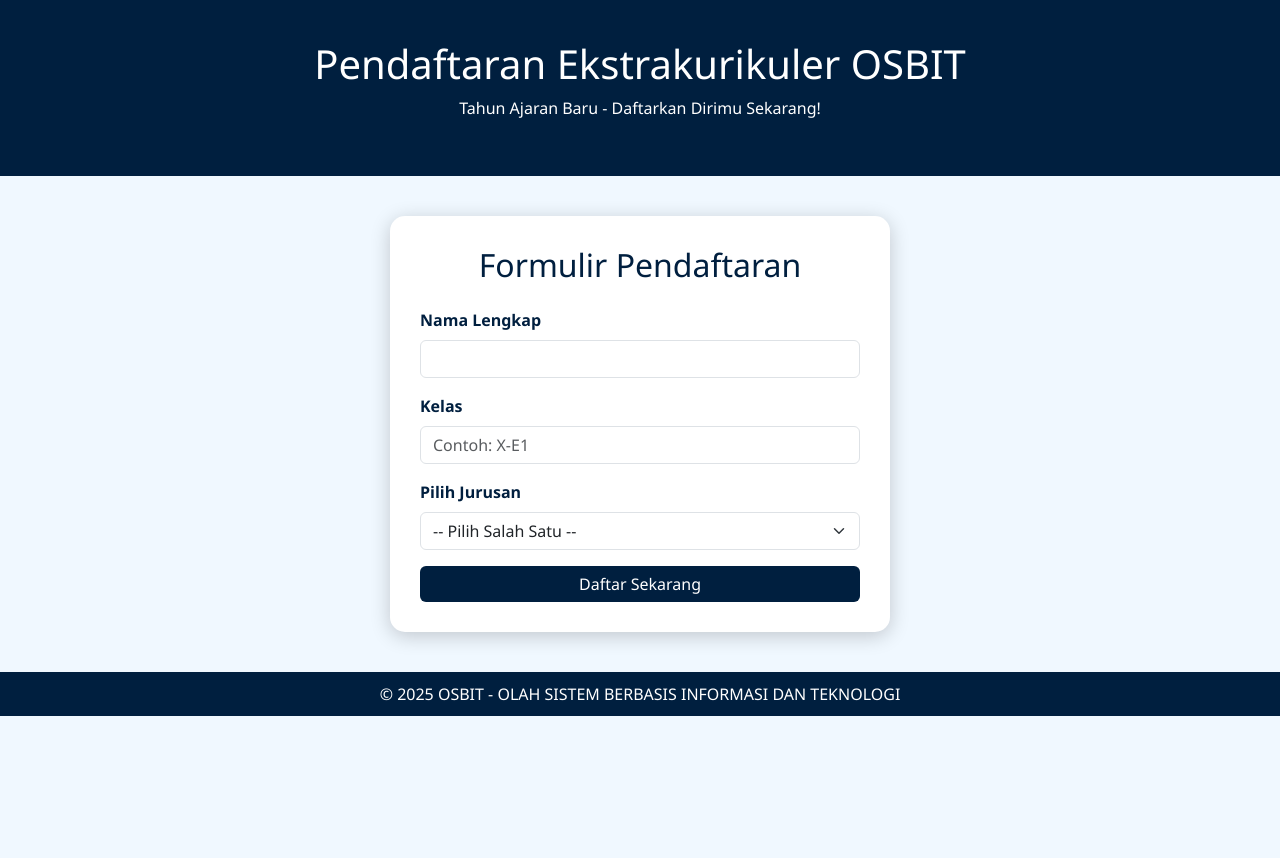
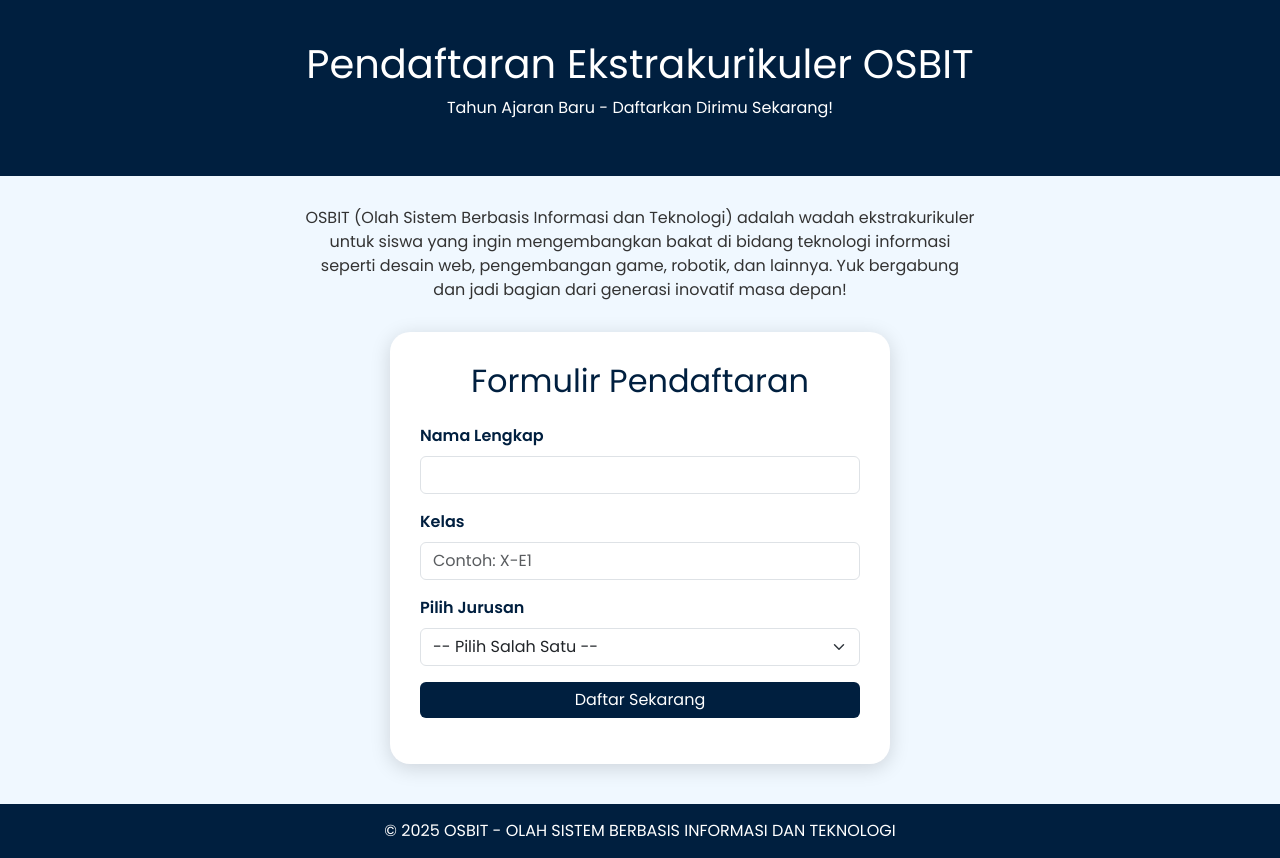
Before and after one commit to Lintangsacca/Pendaftaran_OSBIT, a plain HTML site: page index.html in a window 1280 px wide. Before the commit the page ends 800 px from the top, so only its background shows below. Drawn offline with nearby package versions, Linux system fonts and the light colour scheme.

Commit message:
Update index.html

```diff
--- a/index.html
+++ b/index.html
@@ -1,15 +1,19 @@
 <!DOCTYPE html>
 <html lang="id">
 <head>
-  <meta charset="UTF-8">
-  <meta name="viewport" content="width=device-width, initial-scale=1.0">
+  <meta charset="UTF-8" />
+  <meta name="viewport" content="width=device-width, initial-scale=1.0"/>
   <title>Pendaftaran Ekstra OSBIT</title>
+  <link rel="icon" href="https://cdn-icons-png.flaticon.com/512/711/711769.png" />
   <link href="https://cdn.jsdelivr.net/npm/bootstrap@5.3.0/dist/css/bootstrap.min.css" rel="stylesheet">
+  <link href="https://fonts.googleapis.com/css2?family=Poppins:wght@400;600&display=swap" rel="stylesheet">
   <style>
     body {
       background-color: #f0f8ff;
       color: #000;
-      font-family: 'Segoe UI', Tahoma, Geneva, Verdana, sans-serif;
+      font-family: 'Poppins', sans-serif;
+      margin: 0;
+      padding: 0;
     }
 
     header {
@@ -19,13 +23,21 @@
       text-align: center;
     }
 
+    .intro {
+      text-align: center;
+      margin: 30px auto 10px;
+      max-width: 700px;
+      color: #333;
+      padding: 0 15px;
+    }
+
     .form-container {
       background-color: #ffffff;
       padding: 30px;
-      border-radius: 15px;
-      box-shadow: 0 4px 20px rgba(0, 0, 0, 0.2);
+      border-radius: 20px;
+      box-shadow: 0 4px 20px rgba(0, 0, 0, 0.15);
       max-width: 500px;
-      margin: 40px auto;
+      margin: 30px auto;
     }
 
     label {
@@ -36,17 +48,20 @@
     .btn-primary {
       background-color: #001f3f;
       border: none;
+      transition: all 0.3s ease;
     }
 
     .btn-primary:hover {
       background-color: #0074D9;
+      transform: scale(1.03);
     }
 
     footer {
       background-color: #001f3f;
       color: white;
       text-align: center;
-      padding: 10px;
+      padding: 15px;
+      margin-top: 40px;
     }
   </style>
 </head>
@@ -55,6 +70,13 @@
     <h1>Pendaftaran Ekstrakurikuler OSBIT</h1>
     <p>Tahun Ajaran Baru - Daftarkan Dirimu Sekarang!</p>
   </header>
+
+  <section class="intro">
+    <p>
+      OSBIT (Olah Sistem Berbasis Informasi dan Teknologi) adalah wadah ekstrakurikuler untuk siswa yang ingin mengembangkan
+      bakat di bidang teknologi informasi seperti desain web, pengembangan game, robotik, dan lainnya. Yuk bergabung dan jadi bagian dari generasi inovatif masa depan!
+    </p>
+  </section>
 
   <main>
     <div class="form-container">
@@ -84,6 +106,7 @@
         </div>
 
         <button type="submit" class="btn btn-primary w-100">Daftar Sekarang</button>
+        <div id="feedback" class="mt-3 text-center fw-semibold"></div>
       </form>
     </div>
   </main>
@@ -95,14 +118,16 @@
   <script>
     document.getElementById("osbit-form").addEventListener("submit", function (e) {
       e.preventDefault();
+      const feedback = document.getElementById("feedback");
+      feedback.innerText = "Sedang mengirim data...";
 
       const data = {
-        nama: document.getElementById("nama").value,
-        kelas: document.getElementById("kelas").value,
-        jurusan: document.getElementById("jurusan").value,
+        nama: document.getElementById("nama").value.trim(),
+        kelas: document.getElementById("kelas").value.trim(),
+        jurusan: document.getElementById("jurusan").value
       };
 
-      fetch("https://script.google.com/macros/s/AKfycbxxxxxxx/exec", { // Ganti dengan URL Web App milikmu
+      fetch("https://script.google.com/macros/s/AKfycbwINhCgnmTogyOxpVmY-2_L8mjrHp8sqH3Y7lQ7GXWNFQssLdQ8HwPrJjKBZPWqpgANpw/exec", { // Ganti dengan Web App milikmu
         method: "POST",
         body: JSON.stringify(data),
         headers: {
@@ -111,12 +136,12 @@
       })
         .then(response => response.text())
         .then(result => {
-        alert("Pendaftaran berhasil!");
+          feedback.innerText = "✅ Pendaftaran berhasil! Terima kasih sudah mendaftar.";
           document.getElementById("osbit-form").reset();
         })
         .catch(error => {
           console.error("Error:", error);
-        alert("Terjadi kesalahan. Silakan coba lagi.");
+          feedback.innerText = "❌ Terjadi kesalahan. Silakan coba lagi.";
         });
     });
   </script>
```
Lines whose indentation alone changed are shown as unchanged.
